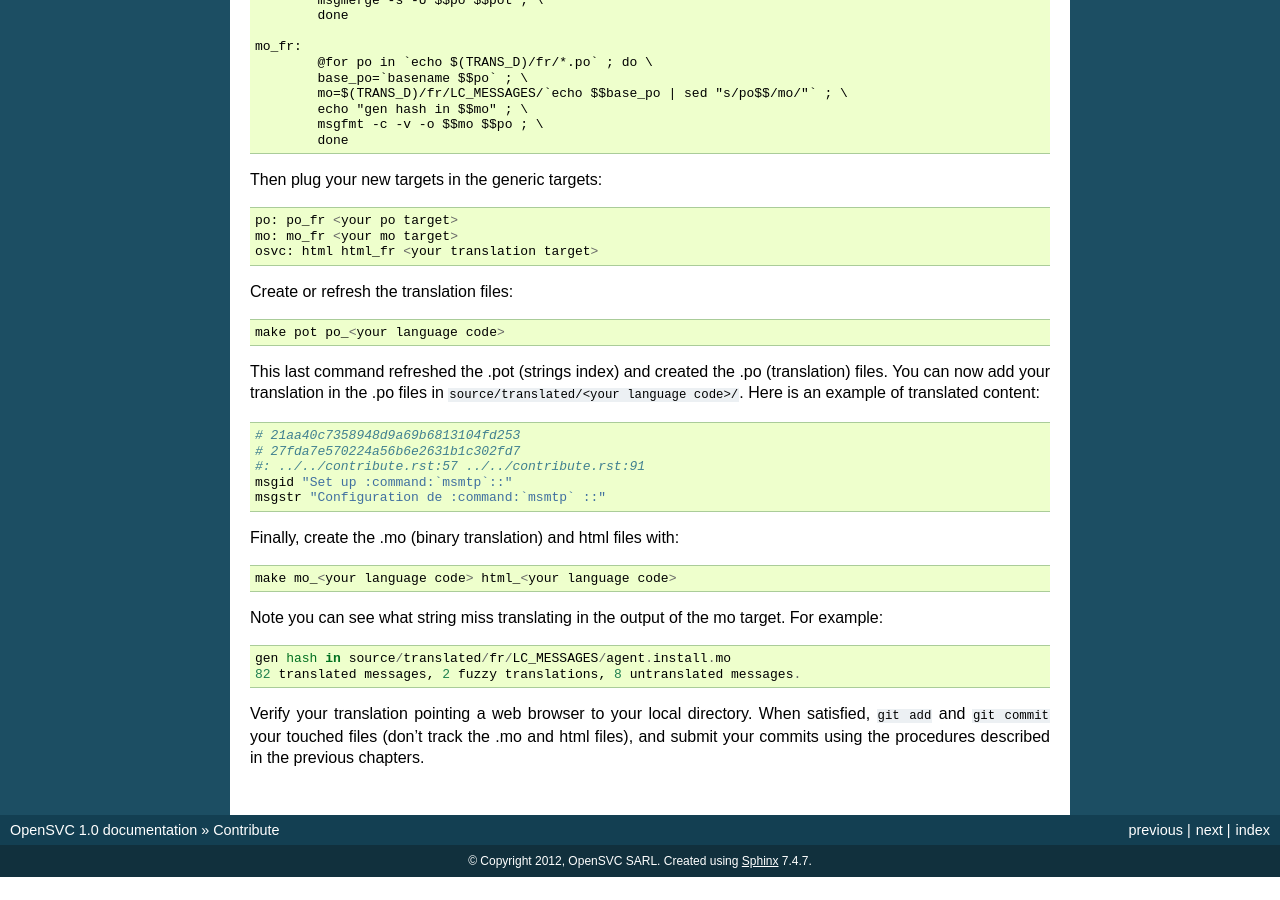
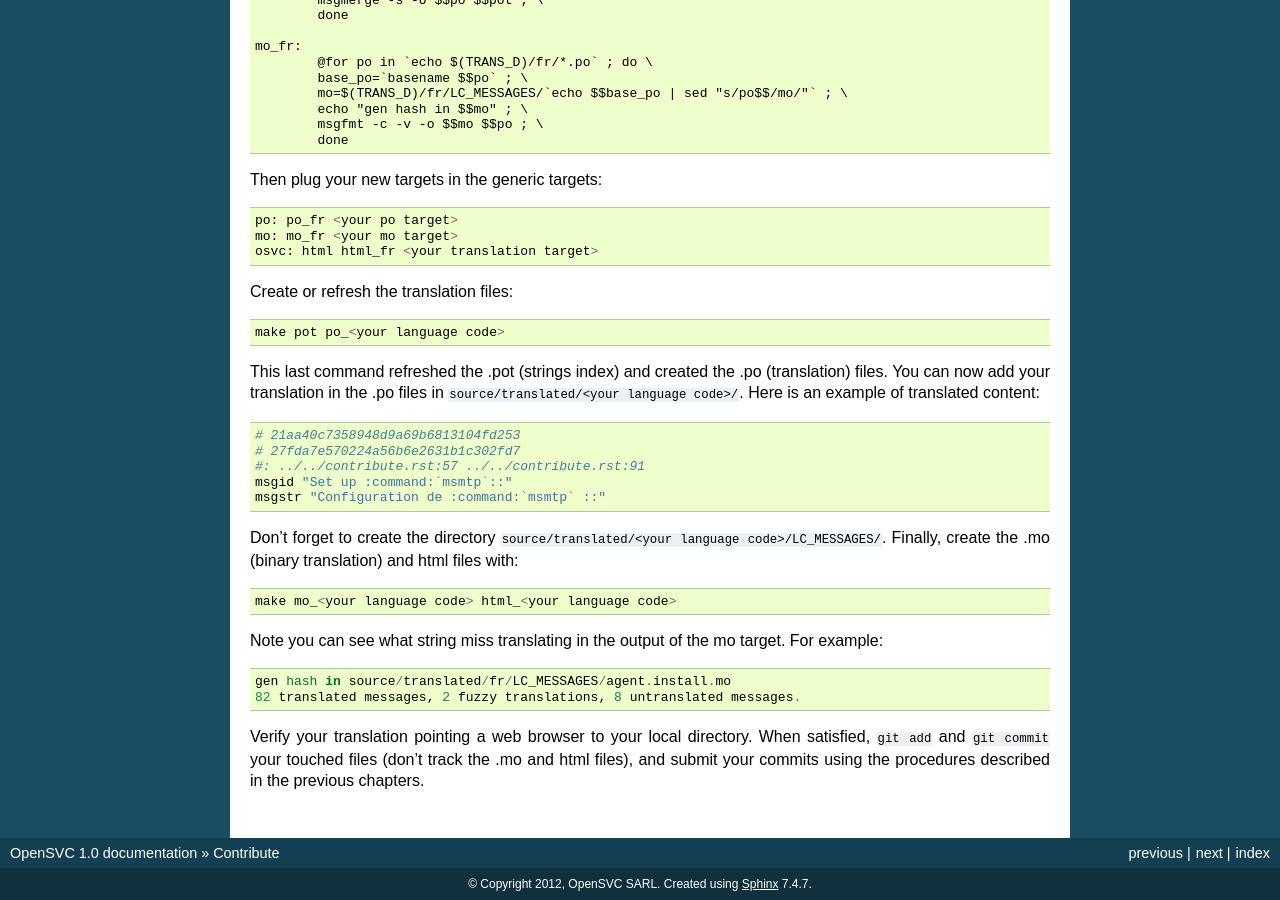
Before and after one commit to opensvc/docs.opensvc.com, a Sphinx documentation site: the page built from source/contribute.rst, in a window 1280 px wide and 900 px high, scrolled down 2629 px. Built offline with Sphinx 7.4.7, drawn with Linux system fonts in a browser that asks for light colours; before the commit the page ends 3506 px from its top, so only the background shows below that.

Commit message:
Directory LC_MESSAGES must be part of translation tree or make will failed

```diff
--- a/source/contribute.rst
+++ b/source/contribute.rst
@@ -172,6 +172,7 @@ You can now add your translation in the .po files in ``source/translated/<your l
 	msgid "Set up :command:`msmtp`::"
 	msgstr "Configuration de :command:`msmtp` ::"
 
+Don't forget to create the directory ``source/translated/<your language code>/LC_MESSAGES/``.
 Finally, create the .mo (binary translation) and html files with::
 
     make mo_<your language code> html_<your language code>
```
Also changed, not shown: 1 other file.
